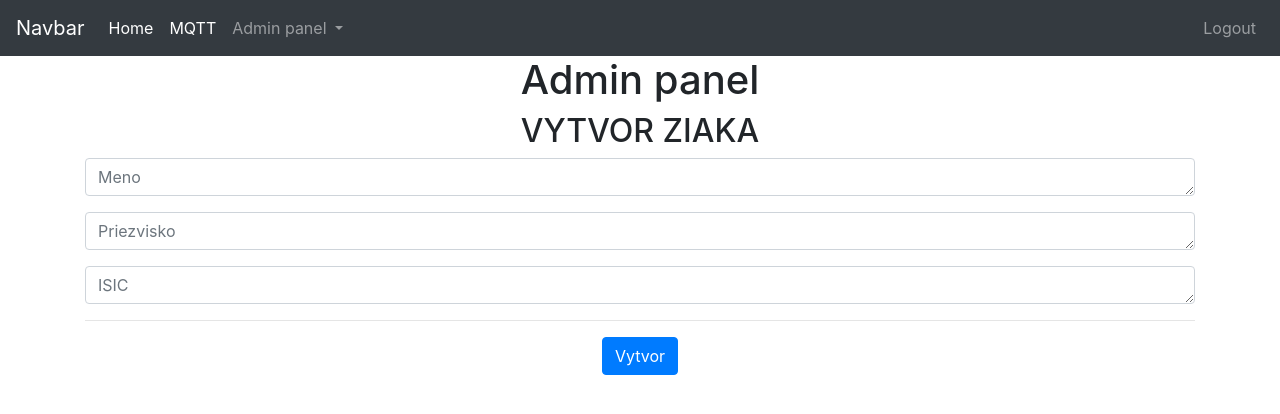
After one commit to sotolko/python-flask-iot, a Flask app: page /admin-create-user in a window 1280 px wide. The commit adds this page. Shown: the top 414 px of the page. Run offline with Flask 2, Linux system fonts and the light colour scheme; the visitor is signed in with stand-in values (Sample User, id 1); some libraries are stand-ins or nearby versions.

Commit message:
da sa vytvorit ziak

```diff
--- /dev/null
+++ b/website/templates/admin_create_user.html
@@ -0,0 +1,24 @@
+{% extends "base.html" %}
+{% block title %}Admin panel{% endblock %}
+
+{% block content %}
+<h1>Admin panel</h1>
+<div class="row">
+    <div class="col">
+        <h2>VYTVOR ZIAKA</h2>
+      <form method="POST">
+          <div class="form-group">
+          <textarea class="form-control" id="ziak-firstname" name="ziak-firstname" rows="1" placeholder="Meno" required></textarea>
+          </div>
+        <div class="form-group">
+          <textarea class="form-control" id="ziak-lastname" name="ziak-lastname" rows="1" placeholder="Priezvisko" required></textarea>
+          </div>
+          <div class="form-group">
+          <textarea class="form-control" id="ziak-isic" name="ziak-isic" rows="1" placeholder="ISIC" required></textarea>
+          </div>
+          <hr>
+          <button type="submit" class="btn btn-primary" onclick="">Vytvor</button>
+      </form>
+    </div>
+  </div>
+{% endblock %}
--- a/website/templates/base.html
+++ b/website/templates/base.html
@@ -31,6 +31,15 @@
                     <li class="nav-item active">
                         <a class="nav-item nav-link" id="mqtt_send" href="/mqtt-send">MQTT <span class="sr-only"></span></a>
                     </li>
+                <li class="nav-item dropdown">
+                <a class="nav-link dropdown-toggle" href="#" id="navbarDropdown" role="button" data-toggle="dropdown" aria-haspopup="true" aria-expanded="false">
+                  Admin panel
+                </a>
+                <div class="dropdown-menu" aria-labelledby="navbarDropdown">
+                  <a class="dropdown-item" href="/admin-create-user">Vytvor ziaka</a>
+                  <a class="dropdown-item" href="#">Another action</a>
+                </div>
+              </li>
                 {% endif %}
             </ul>
             <ul class="navbar-nav">
--- a/website/templates/home.html
+++ b/website/templates/home.html
@@ -6,7 +6,6 @@
 <table class="table table-striped">
     <thead class="thead-dark">
     <tr>
-        <th scope="col">ISIC</th>
         <th scope="col">Meno</th>
         <th scope="col">Priezvisko</th>
         <th scope="col">Pritomny</th>
@@ -15,11 +14,10 @@
     <tbody>
     {% for ziak in ziaci %}
     {% if ziak.pritomnost == False %}
-    <tr class="bg-warning">
+    <tr class="bg-danger">
     {% else %}
-    <tr class="bg-info">
+    <tr class="bg-success">
     {% endif %}
-        <td>{{ ziak.isic_number }}</td>
         <td>{{ ziak.first_name }}</td>
         <td>{{ ziak.last_name }}</td>
         <td>{{ ziak.pritomnost }}</td>
--- a/website/templates/login.html
+++ b/website/templates/login.html
@@ -6,11 +6,11 @@
     <h3 align="center">Login</h3>
     <div class="form-group">
         <label for="email">Email</label>
-        <input type="email" class="form-control" id="email" name="email" placeholder="Email">
+        <input type="email" class="form-control" id="email" name="email" placeholder="Email" required>
     </div>
     <div class="form-group">
         <label for="password">Password</label>
-        <input type="password" class="form-control" id="password" name="password" placeholder="Enter password">
+        <input type="password" class="form-control" id="password" name="password" placeholder="Enter password" required>
     </div>
     <hr>
     <button type="submit" class="btn btn-primary">Login</button>
--- a/website/templates/mqtt_actions.html
+++ b/website/templates/mqtt_actions.html
@@ -1,5 +1,5 @@
 {% extends "base.html" %}
-{% block title %}Home{% endblock %}
+{% block title %}MQTT{% endblock %}
 
 {% block content %}
 <h1>MQTT</h1>
--- a/website/views.py
+++ b/website/views.py
@@ -23,7 +23,14 @@ def mqtt_actions():
     if request.method == 'POST':
         message = request.form.get('mqtt-send')
         topic = request.form.get('mqtt-topic')
-        if topic != 'home/test':
+
+        if len(message) > 20:
+            flash('Sprava nesmie byt vacsia ako 20 znakov!', category='error')
+            return render_template('mqtt_actions.html', user=current_user, spravy=messages)
+        elif len(topic) > 100:
+            flash('Topic nesmie byt vacsi ako 100 znakov!', category='error')
+            return render_template('mqtt_actions.html', user=current_user, spravy=messages)
+        elif topic != 'home/test':
             flash(f'Not subscribed to topic {topic}', category='error')
             return render_template('mqtt_actions.html', user=current_user, spravy=messages)
 
@@ -36,3 +43,28 @@ def mqtt_actions():
         return redirect(url_for('views.mqtt_actions'))
 
     return render_template('mqtt_actions.html', user=current_user, spravy=messages)
+
+@views.route('/admin-create-user', methods=['GET', 'POST'])
+@login_required
+def admin_panel():
+    if request.method == 'POST':
+        first_name = request.form.get('ziak-firstname')
+        last_name = request.form.get('ziak-lastname')
+        isic_number = request.form.get('ziak-isic')
+
+        if len(first_name) > 150:
+            flash('Meno nesmie byt vacsie ako 150 znakov!', category='error')
+            return render_template('admin_create_user.html', user=current_user)
+        elif len(last_name) > 150:
+            flash('Priezvisko nesmie byt vacsie ako 150 znakov!', category='error')
+            return render_template('admin_create_user.html', user=current_user)
+        elif len(isic_number) > 20:
+            flash('ISIC nesmie byt vacsi ako 20 znakov!', category='error')
+            return render_template('admin_create_user.html', user=current_user)
+
+        new_ziak = Ziak(first_name=first_name, last_name=last_name,isic_number=isic_number)
+        db.session.add(new_ziak)
+        db.session.commit()
+        flash('Ziak vytvoreny!', category='success')
+
+    return render_template('admin_create_user.html', user=current_user)
```
Also changed, not shown: website/templates/sign_up.html (+5 -5 lines).
